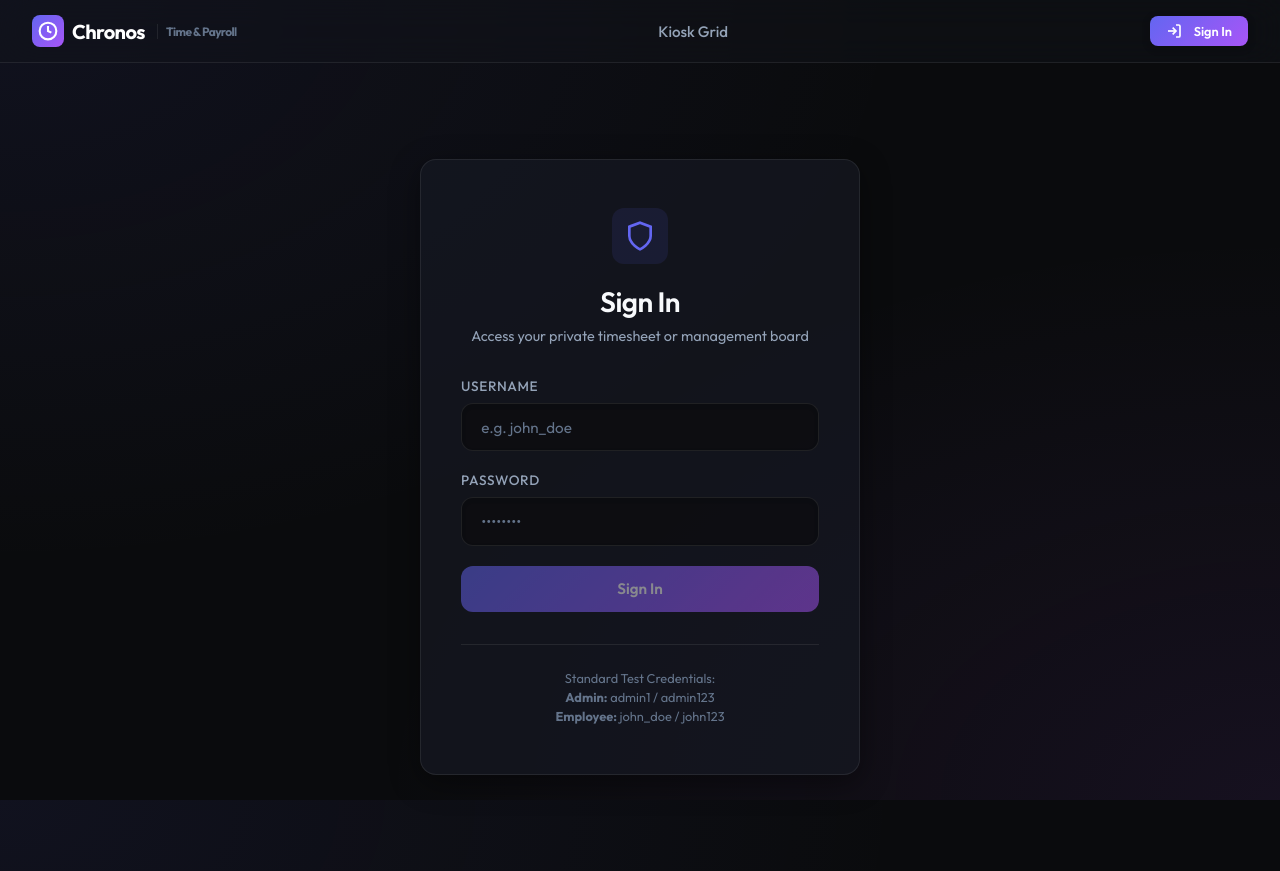
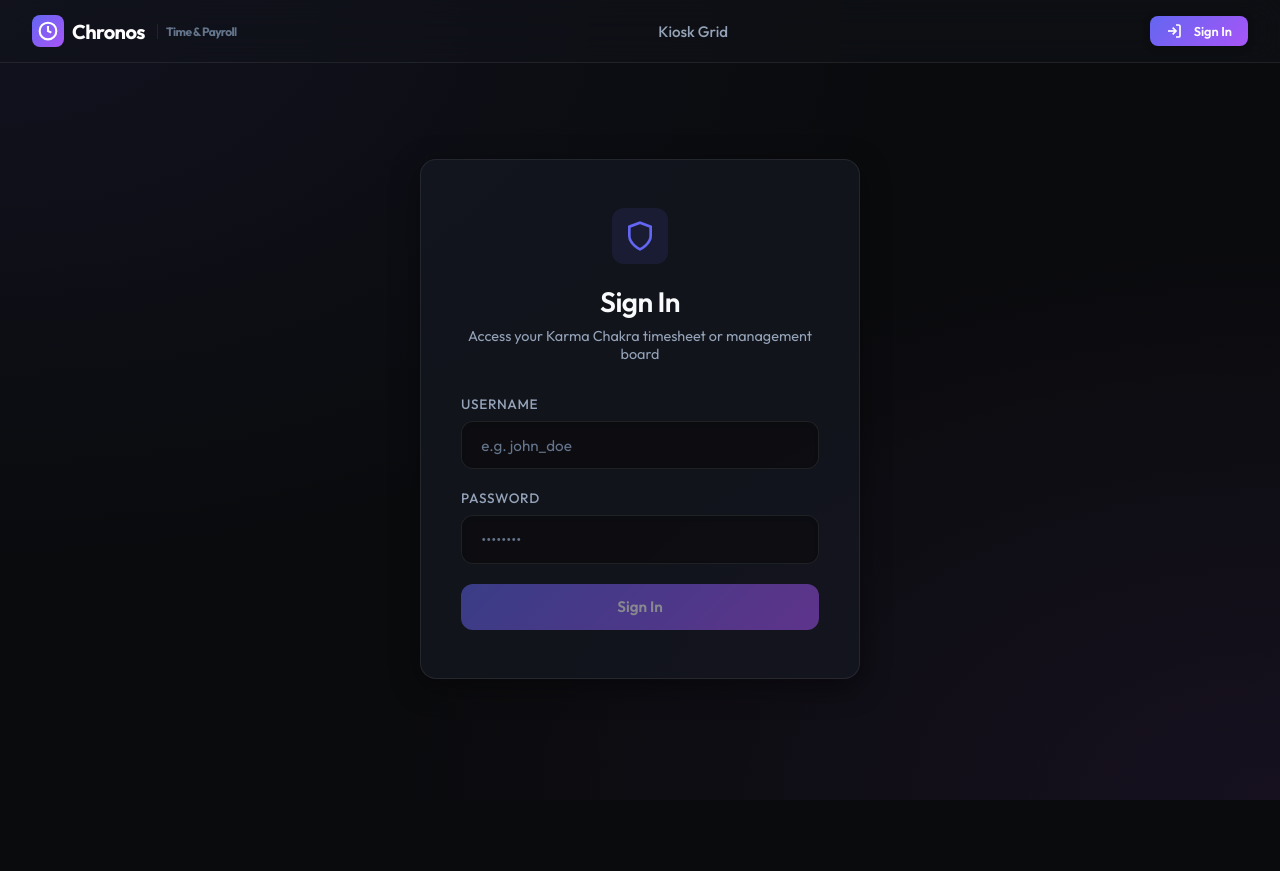
Before and after one commit to kuldeepsingh343/time-tracker-payroll, a React app in the folder frontend/: page /login in a window 1280 px wide. After the commit the page ends 800 px from the top, so only its background shows below. Built offline with nearby package versions, Linux system fonts and the light colour scheme; no server answers; the HTML template or start-up script is replaced by a standard one.

Commit message:
Fix: API URL reads from VITE_API_URL env var for production deployment

```diff
--- a/frontend/src/components/LoginView.jsx
+++ b/frontend/src/components/LoginView.jsx
@@ -63,7 +63,7 @@ const LoginView = () => {
             </svg>
           </div>
           <h2>Sign In</h2>
-          <p>Access your private timesheet or management board</p>
+          <p>Access your Karma Chakra timesheet or management board</p>
         </div>
 
         <form onSubmit={handleSubmit}>
@@ -119,13 +119,7 @@ const LoginView = () => {
           </button>
         </form>
 
-        <div className="login-footer">
-          <p>
-            Standard Test Credentials:<br />
-            <strong>Admin:</strong> admin1 / admin123<br />
-            <strong>Employee:</strong> john_doe / john123
-          </p>
-        </div>
+
       </div>
     </div>
   );
--- a/frontend/src/context/AuthContext.jsx
+++ b/frontend/src/context/AuthContext.jsx
@@ -2,7 +2,7 @@ import React, { createContext, useState, useEffect, useContext } from 'react';
 
 const AuthContext = createContext(null);
 
-export const API_BASE_URL = 'http://localhost:5001/api';
+export const API_BASE_URL = import.meta.env.VITE_API_URL || 'http://localhost:5001/api';
 
 export const AuthProvider = ({ children }) => {
   const [user, setUser] = useState(null);
```
Also changed, not shown: 2 other files (tests, documents, lock files or other folders).
